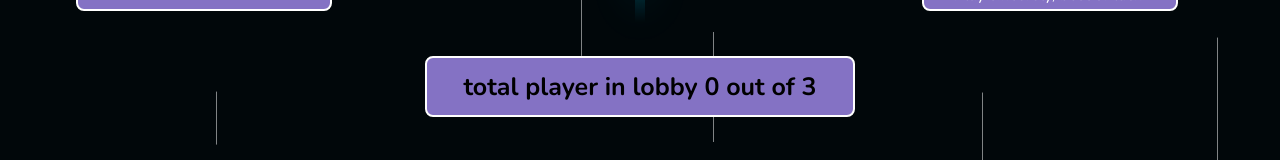
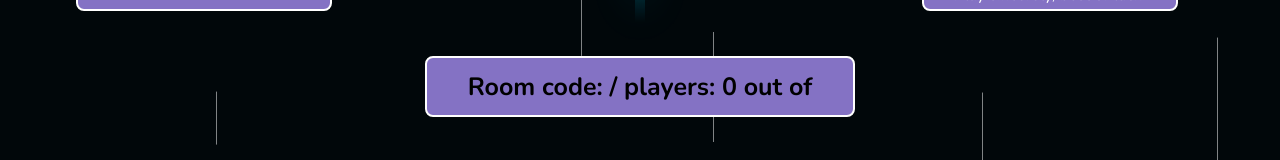
Before and after one commit to deepakduvesh/Artistic-Enigma, a React (Create React App) app in the folder client/: page /Lobby in a window 1280 px wide. Shown: the part 629-789 px from the top of the page. Built offline with nearby package versions, Linux system fonts and the light colour scheme; no server answers.

Commit message:
get roomsize in lobby

```diff
--- a/client/src/pages/Lobby.js
+++ b/client/src/pages/Lobby.js
@@ -32,6 +32,7 @@ const Lobby = () => {
   const [totalPlayers, setTotalPlayers] = useState(0);
   const [canStart, setCanStart] = useState(false);
   const [playerNames, setPlayerNames] = useState([]);
+  const [roomSize, setRoomSize] = useState(null);
 
   useEffect(() => {
     const ldata = sessionStorage.getItem('loginData');
@@ -45,7 +46,8 @@ const Lobby = () => {
 
   useEffect(() => {
     socket.on('roomNo', (data) => {
-      setRoomNo(data);
+      setRoomNo(data.roomNo);
+      setRoomSize(data.roomSize);
     });
 
     socket.on('canStart', (data) => {
@@ -142,7 +144,7 @@ const Lobby = () => {
             {/* <p><strong>Tottal number of player joined are: </strong></p> */}
             <span>
               {' '}
-              <strong> total player in lobby {totalPlayers} out of 3 {roomNo}</strong>{' '}
+              <strong> Room code: {roomNo} / players: {totalPlayers} out of {roomSize} </strong>{' '}
             </span>
           </div>
         </div>
```
Also changed, not shown: 1 other file (tests, documents, lock files or other folders).
